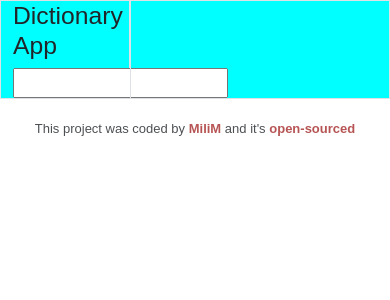
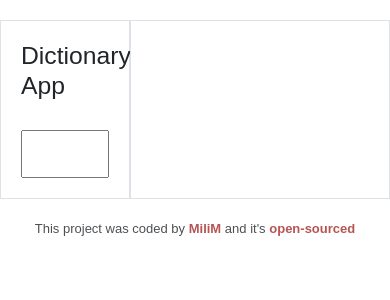
Before and after one commit to milimk/react-dictionary-app, a React (Create React App) app: page / in a window 390 px wide. Shown: the top 300 px of the page. Built offline with nearby package versions, Linux system fonts and the light colour scheme.

Commit message:
Adding phonetic

```diff
--- a/src/Dictionary.css
+++ b/src/Dictionary.css
@@ -1,3 +1,32 @@
 .Dictionary .container {
-  background-color: aqua;
+  margin-top: 20px;
 }
+
+.Dictionary form {
+  margin-top: 30px;
+}
+
+.Dictionary .searchInput {
+  padding: 10px;
+  width: 100%;
+}
+
+.Dictionary .searchSection {
+  padding: 20px;
+}
+
+.Dictionary .meaning {
+  margin-bottom: 10px;
+  background-color: #9affff;
+  padding: 15px;
+}
+
+.SearchResult {
+  padding: 10px;
+}
+
+.SearchResult .resultWord {
+  background-color: #dbb5ff;
+  margin: 10px;
+  padding: 15px;
+}
--- a/src/Dictionary.js
+++ b/src/Dictionary.js
@@ -27,10 +27,14 @@ export default function Dictionary() {
     <div className="Dictionary">
       <div className="container">
         <div className="row">
-          <div className="col-4 border">
+          <div className="col-4 border searchSection">
             <h2>Dictionary App</h2>
             <form onSubmit={searchWords}>
-              <input type="search" onChange={handleSearch} />
+              <input
+                type="search"
+                onChange={handleSearch}
+                className="searchInput"
+              />
             </form>
           </div>
           <div className="col-8 border">
--- a/src/SearchResult.js
+++ b/src/SearchResult.js
@@ -7,15 +7,16 @@ export default function SearchResult(props) {
     return (
       <div className="SearchResult">
         <div className="row">
-          <div className="col border">
-            <h2>{props.results.word} </h2>
+          <div className="col resultWord">
+            <h1>{props.results.word} </h1>
+            <p>{props.results.phonetic}</p>
           </div>
         </div>
         <div className="row">
-          <div className="col border">
+          <div className="col">
             {props.results.meanings.map(function (meaning, index) {
               return (
-                <div key={index}>
+                <div key={index} className="meaning">
                   <Meaning meaning={meaning} />
                 </div>
               );
@@ -23,7 +24,7 @@ export default function SearchResult(props) {
           </div>
         </div>
         <div className="row">
-          <div className="col border">Related Images</div>
+          <div className="col">Related Images</div>
         </div>
       </div>
     );
```
